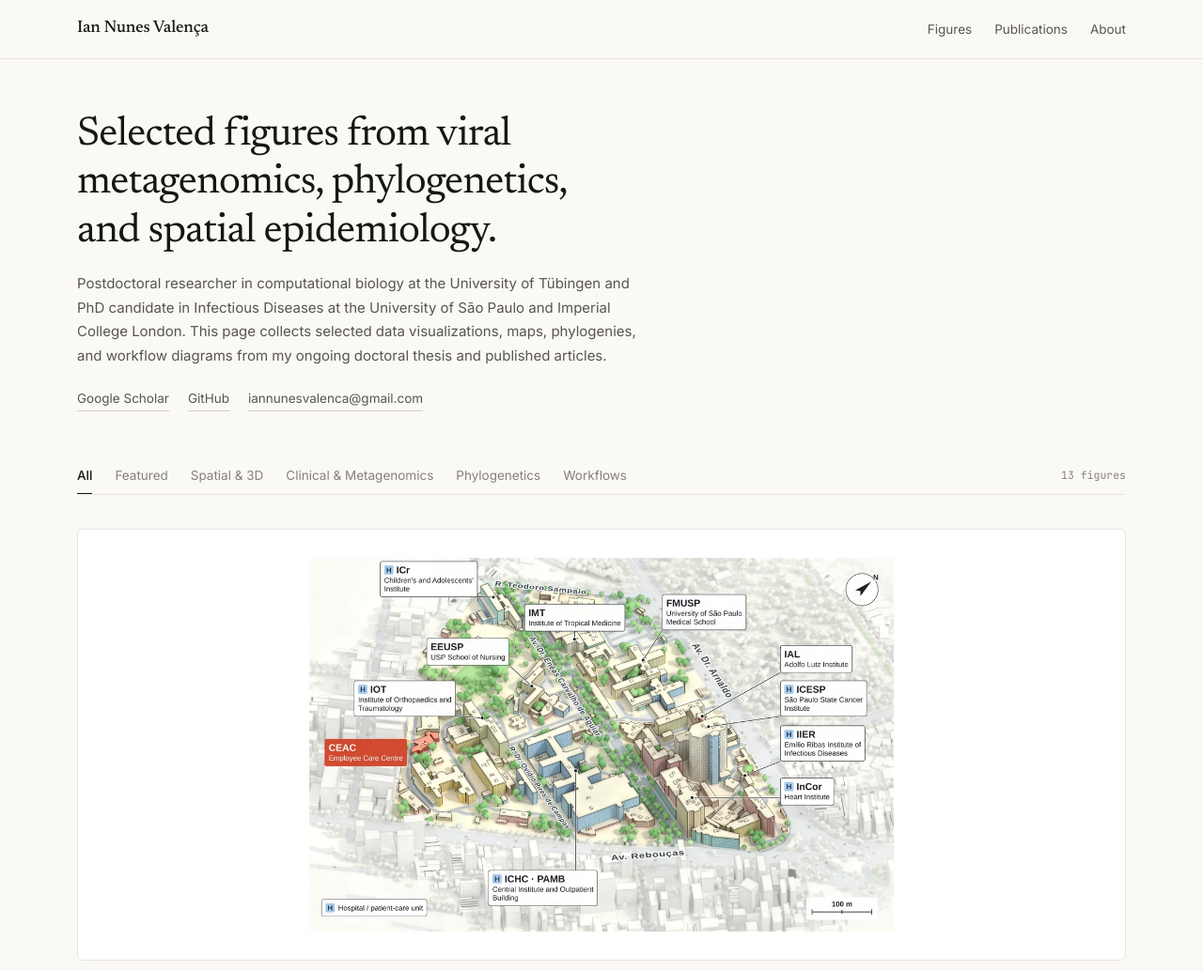
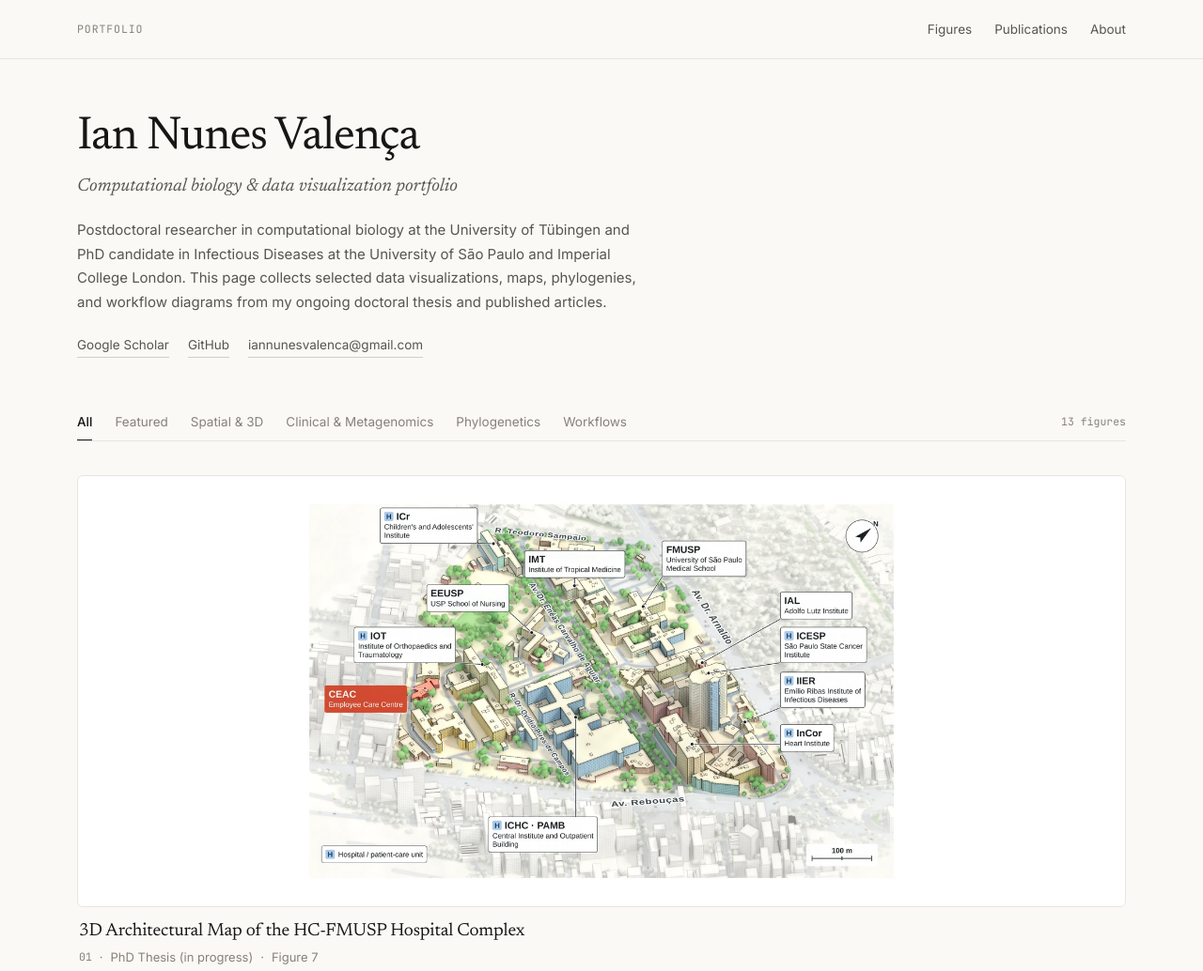
Before and after one commit to iannunesvalenca/iannunesvalenca.github.io, a website built with Vite: page index.html in a window 1280 px wide. Shown: the top 1034 px of the page at 94% size. Built offline with nearby package versions, Linux system fonts and the light colour scheme.

Commit message:
Use name-first editorial title and italic portfolio subtitle

```diff
--- a/index.html
+++ b/index.html
@@ -3,15 +3,15 @@
   <head>
     <meta charset="UTF-8" />
     <meta name="viewport" content="width=device-width, initial-scale=1.0" />
-    <title>Ian Nunes Valença | Scientific Data Visualization Portfolio</title>
+    <title>Ian Nunes Valença</title>
     <meta
       name="description"
-      content="Curated scientific figures, maps, phylogenetic trees, and clinical metagenomics visualizations by Ian Nunes Valença, Computational Biologist at the University of Tübingen."
+      content="Computational biology and data visualization portfolio of Ian Nunes Valença. Selected scientific figures, maps, phylogenies, and workflows."
     />
-    <meta property="og:title" content="Ian Nunes Valença | Scientific Data Visualization Portfolio" />
+    <meta property="og:title" content="Ian Nunes Valença" />
     <meta
       property="og:description"
-      content="Curated data science figures from viral metagenomics, phylogenetics, and spatial epidemiology."
+      content="Computational biology and data visualization portfolio."
     />
     <meta property="og:type" content="website" />
     <link rel="icon" type="image/svg+xml" href="./favicon.svg" />
--- a/src/data/profile.json
+++ b/src/data/profile.json
@@ -2,7 +2,8 @@
   "name": "Ian Nunes Valença",
   "role": "Computational Biologist",
   "location": "Tübingen, Germany",
-  "headline": "Selected figures from viral metagenomics, phylogenetics, and spatial epidemiology.",
+  "headline": "Ian Nunes Valença",
+  "subtitle": "Computational biology & data visualization portfolio",
   "bio": "Postdoctoral researcher in computational biology at the University of Tübingen and PhD candidate in Infectious Diseases at the University of São Paulo and Imperial College London. This page collects selected data visualizations, maps, phylogenies, and workflow diagrams from my ongoing doctoral thesis and published articles.",
   "links": {
     "github": "https://github.com/iannunesvalenca",
--- a/src/main.ts
+++ b/src/main.ts
@@ -70,7 +70,7 @@ function renderShell() {
   app.innerHTML = `
     <header class="site-header">
       <div class="container header-inner">
-        <a href="#top" class="brand-name">${escapeHtml(profile.name)}</a>
+        <a href="#top" class="brand-name">Portfolio</a>
 
         <nav class="nav-links" aria-label="Primary navigation">
           <a href="#figures">Figures</a>
@@ -84,6 +84,7 @@ function renderShell() {
       <section class="intro">
         <div class="container">
           <h1 class="intro-title">${escapeHtml(profile.headline)}</h1>
+          <p class="intro-subtitle">${escapeHtml(profile.subtitle)}</p>
           <p class="intro-bio">${escapeHtml(profile.bio)}</p>
           <div class="intro-links">
             <a href="${profile.links.scholar}" target="_blank" rel="noopener noreferrer">Google Scholar</a>
--- a/src/styles/main.css
+++ b/src/styles/main.css
@@ -82,10 +82,16 @@ button {
 }
 
 .brand-name {
-  font-family: var(--font-serif);
-  font-size: 18px;
-  font-weight: 500;
-  letter-spacing: -0.01em;
+  font-family: var(--font-mono);
+  font-size: 11.5px;
+  letter-spacing: 0.08em;
+  text-transform: uppercase;
+  color: var(--ink-muted);
+  transition: color 0.15s ease;
+}
+
+.brand-name:hover {
+  color: var(--ink);
 }
 
 .header-right {
@@ -140,12 +146,19 @@ button {
 
 .intro-title {
   font-family: var(--font-serif);
-  font-size: clamp(1.9rem, 3.4vw, 2.75rem);
+  font-size: clamp(2.15rem, 4vw, 3.1rem);
   font-weight: 400;
-  line-height: 1.18;
-  letter-spacing: -0.02em;
-  margin: 0 0 16px;
-  max-width: 24ch;
+  line-height: 1.12;
+  letter-spacing: -0.025em;
+  margin: 0 0 8px;
+}
+
+.intro-subtitle {
+  font-family: var(--font-serif);
+  font-style: italic;
+  font-size: clamp(1.05rem, 1.5vw, 1.22rem);
+  color: var(--ink-secondary);
+  margin: 0 0 18px;
 }
 
 .intro-bio {
```
